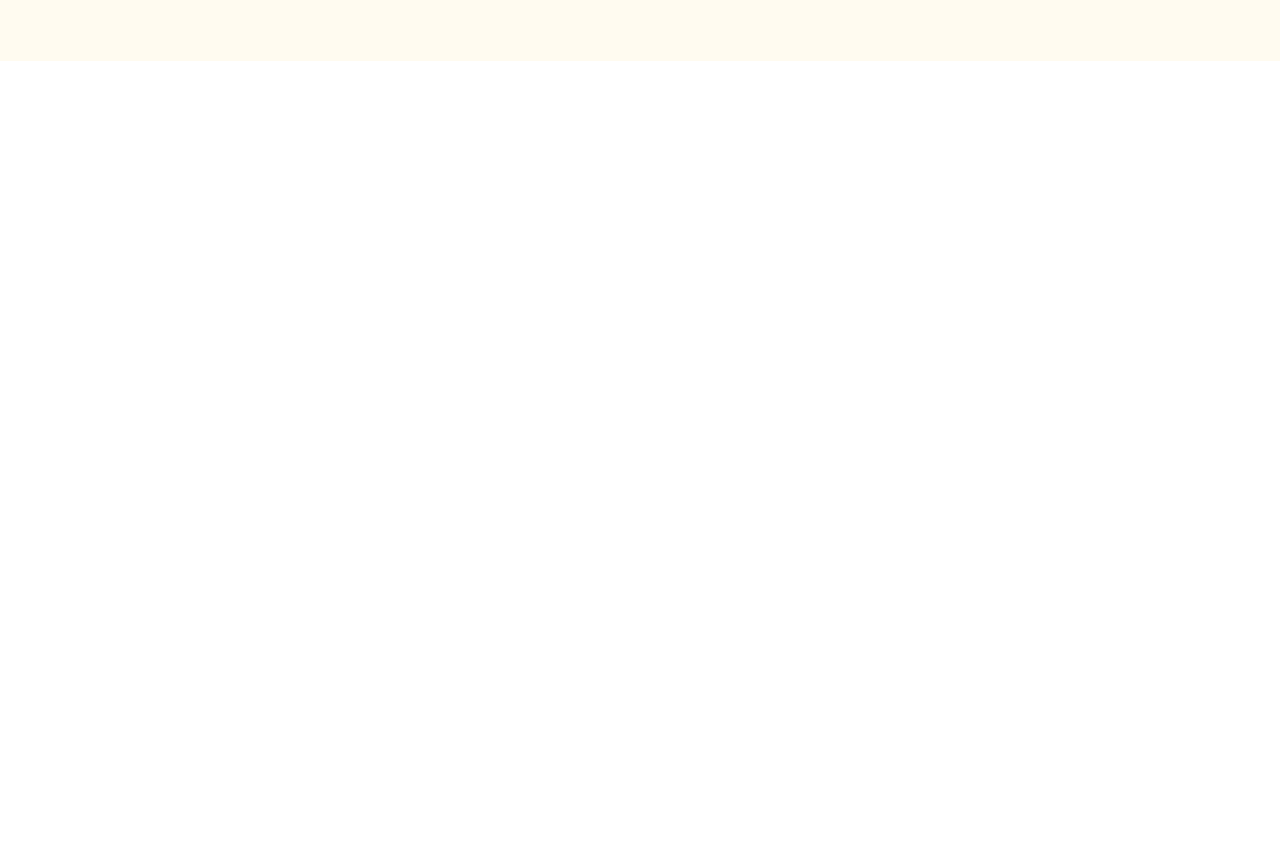
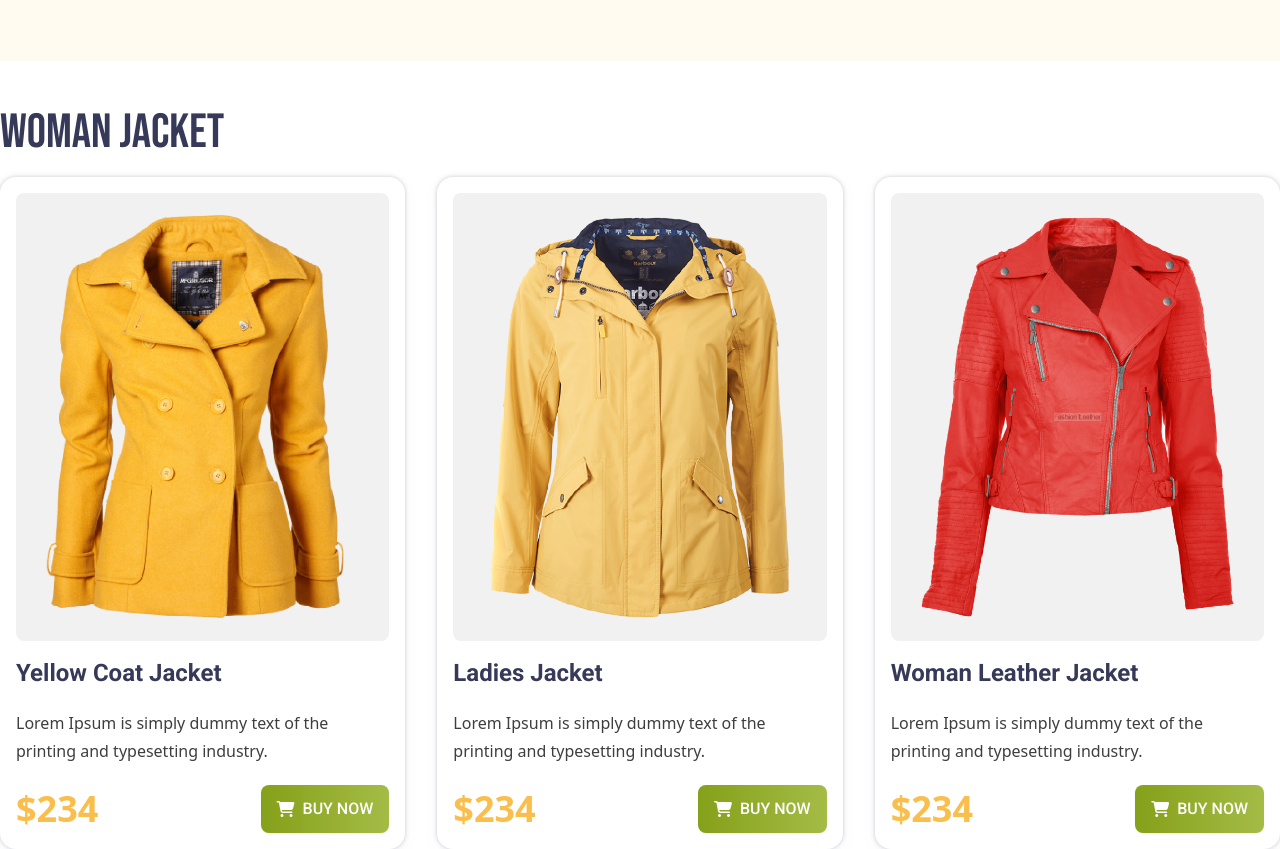
Before and after one commit to bdruhul/tailwind-challenge-2, a plain HTML site: page index.html in a window 1280 px wide. Shown: the part 554-1403 px from the top of the page. Before the commit the page ends 800 px from the top, so only its background shows below. Drawn offline with nearby package versions, Linux system fonts and the light colour scheme.

Commit message:
added women section

```diff
--- a/assets/css/style.css
+++ b/assets/css/style.css
@@ -7,3 +7,7 @@
   .bebas-neue{
     font-family: "Bebas Neue", serif;
   }
+
+.shadow-52{
+    box-shadow: rgba(67, 71, 85, 0.27) 0px 0px 0.25em, rgba(90, 125, 188, 0.05) 0px 0.25em 1em;
+}
--- a/index.html
+++ b/index.html
@@ -95,6 +95,86 @@
         <!-- Banner part  -->
     </header>
     <!-- header part  -->
+    <!-- main section  -->
+    <main>
+        <!-- Women Jacket -->
+        <section class="mt-12 md:container md:mx-auto px-3 md:px-0">
+            <!-- section top  -->
+            <div class="mb-5">
+                <h1 class="text-[#363958] md:text-5xl text-4xl	bebas-neue text-center md:text-left">W0Man Jacket</h1>
+            </div>
+            <!-- section top  -->
+            <div class="grid md:grid-cols-3 md:gap-8 gap-6 grid-cols-1">
+                <!-- Womens Jacket cards  -->
+                <div class="card bg-base-100 w-full shadow-52 p-4">
+                    <div class="p-5 bg-[#F1F1F1] rounded-lg">
+                        <figure class="">
+                            <img src="./assets/images/jacket-1.png" alt="Jacket" class="rounded-xl" />
+                        </figure>
+                    </div>
+                    <div class="card-body text-center p-0 m-0">
+                        <h2 class="card-title roboto text-[#363958] text-2xl font-bold pt-4 pb-3">Yellow Coat Jacket
+                        </h2>
+                        <p class="text-left text-base leading-7 text-[#3E3E3E] pb-3">Lorem Ipsum is simply dummy text of
+                            the
+                            printing and typesetting industry.</p>
+                        <div class="card-actions flex justify-between items-center">
+                            <p class="text-[#FABE4C] text-4xl font-black text-left">$234</p>
+                            <a href="#"
+                                class="btn btn-primary border-none text-white bg-gradient-to-l from-[#A4BC46] to-[#85A019] roboto text-base font-medium "><i
+                                    class="fa-solid fa-cart-shopping"></i>BUY NOW</a>
+                        </div>
+                    </div>
+                </div>
+                <!-- Womens Jacket cards  -->
+                <!-- Womens Jacket cards  -->
+                <div class="card bg-base-100 w-full shadow-52 p-4">
+                    <div class="p-5 bg-[#F1F1F1] rounded-lg">
+                        <figure class="">
+                            <img src="./assets/images/jacket-2.png" alt="Jacket" class="rounded-xl" />
+                        </figure>
+                    </div>
+                    <div class="card-body text-center p-0 m-0">
+                        <h2 class="card-title roboto text-[#363958] text-2xl font-bold pt-4 pb-3">Ladies Jacket</h2>
+                        <p class="text-left text-base leading-7 text-[#3E3E3E] pb-3">Lorem Ipsum is simply dummy text of
+                            the
+                            printing and typesetting industry.</p>
+                        <div class="card-actions flex justify-between items-center">
+                            <p class="text-[#FABE4C] text-4xl font-black text-left">$234</p>
+                            <a href="#"
+                                class="btn btn-primary border-none text-white bg-gradient-to-l from-[#A4BC46] to-[#85A019] roboto text-base font-medium "><i
+                                    class="fa-solid fa-cart-shopping"></i>BUY NOW</a>
+                        </div>
+                    </div>
+                </div>
+                <!-- Womens Jacket cards  -->
+                <!-- Womens Jacket cards  -->
+                <div class="card bg-base-100 w-full shadow-52 p-4">
+                    <div class="p-5 bg-[#F1F1F1] rounded-lg">
+                        <figure class="">
+                            <img src="./assets/images/jacket-3.png" alt="Jacket" class="rounded-xl" />
+                        </figure>
+                    </div>
+                    <div class="card-body text-center p-0 m-0">
+                        <h2 class="card-title roboto text-[#363958] text-2xl font-bold pt-4 pb-3">Woman Leather Jacket
+                        </h2>
+                        <p class="text-left text-base leading-7 text-[#3E3E3E] pb-3">Lorem Ipsum is simply dummy text of
+                            the
+                            printing and typesetting industry.</p>
+                        <div class="card-actions flex justify-between items-center">
+                            <p class="text-[#FABE4C] text-4xl font-black text-left">$234</p>
+                            <a href="#"
+                                class="btn btn-primary border-none text-white bg-gradient-to-l from-[#A4BC46] to-[#85A019] roboto text-base font-medium "><i
+                                    class="fa-solid fa-cart-shopping"></i>BUY NOW</a>
+                        </div>
+                    </div>
+                </div>
+                <!-- Womens Jacket cards  -->
+            </div>
+        </section>
+        <!-- Women Jacket -->
+    </main>
+    <!-- main section  -->
 </body>
 
 </html>
```
